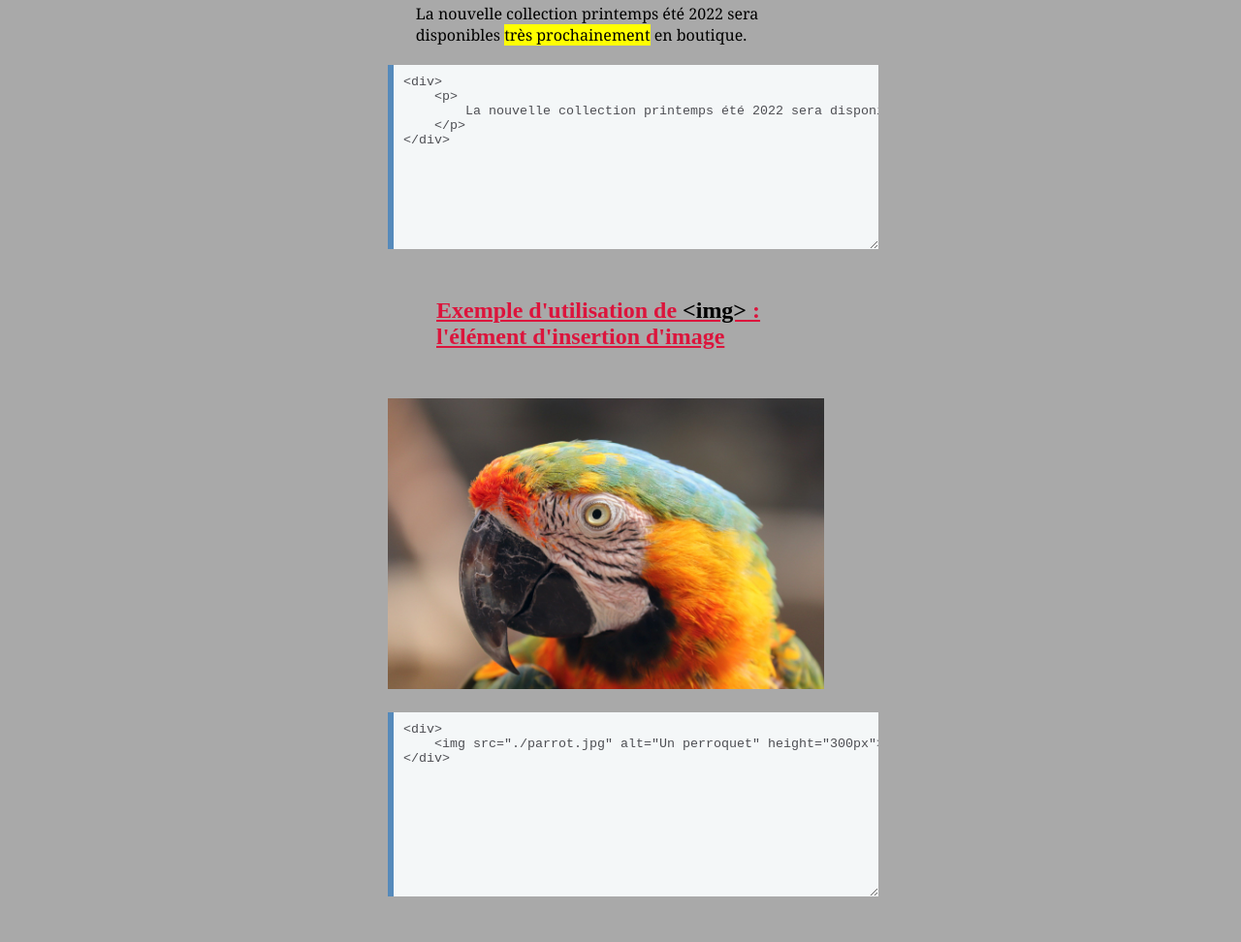
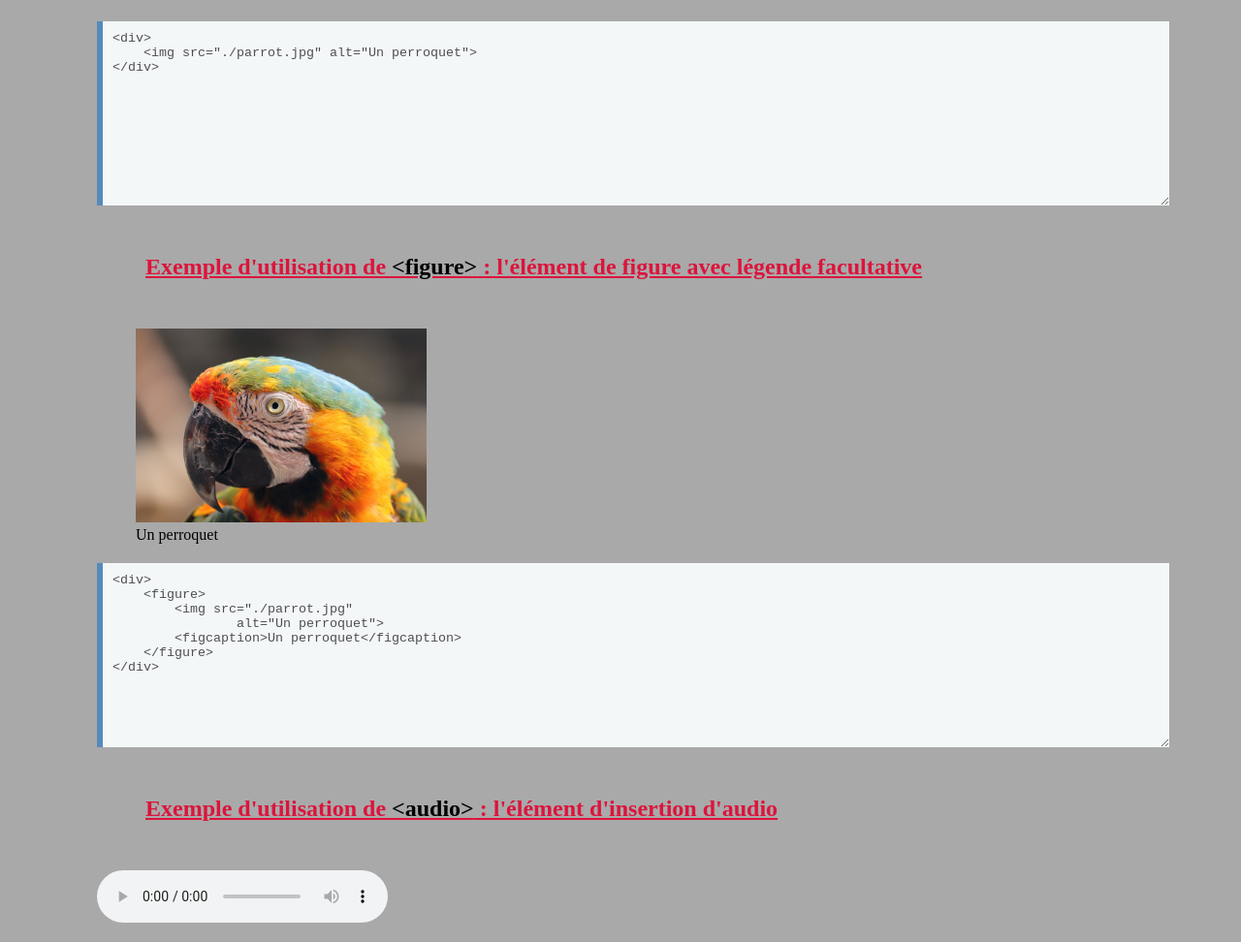
Before and after one commit to Anthony-AGTN/html-css, a plain HTML site: page index.html in a window 1280 px wide. Shown: the part 4377-5349 px from the top of the page at 97% size. Drawn offline with Linux system fonts and the light colour scheme.

Commit message:
correction margin and padding

```diff
--- a/index.html
+++ b/index.html
@@ -221,12 +221,12 @@
             <h2>Exemple d'utilisation de <em>&lt;img&gt;</em> : l'élément d'insertion d'image</h2>
         </div>
         <div>
-            <img src="./parrot.jpg" alt="Un perroquet" height="300px">
+            <img src="./parrot.jpg" alt="Un perroquet">
         </div>
         <div>
             <textarea readonly wrap="off" class="textarea1">
 <div>
-    <img src="./parrot.jpg" alt="Un perroquet" height="300px">
+    <img src="./parrot.jpg" alt="Un perroquet">
 </div>
             </textarea>
         </div>
@@ -239,7 +239,7 @@
         <div>
             <figure>
                 <img src="./parrot.jpg"
-                     alt="Un perroquet" height="300px">
+                     alt="Un perroquet">
                 <figcaption>Un perroquet</figcaption>
             </figure>
         </div>
@@ -248,7 +248,7 @@
 <div>
     <figure>
         <img src="./parrot.jpg"
-                alt="Un perroquet" height="300px">
+                alt="Un perroquet">
         <figcaption>Un perroquet</figcaption>
     </figure>
 </div>
--- a/style.css
+++ b/style.css
@@ -1,11 +1,15 @@
 body {
-    margin: 30px 200px;
-    padding: 30px 200px;
+    margin: 30px 20px;
+    padding: 30px 20px;
     background-color: darkgray;
 }
 h2 em {
     color: black;
     font-style: normal;
+}
+img {
+    max-width: 300px;
+    width: 95%;
 }
 #title_sheet {
     text-align: center;
@@ -88,7 +92,7 @@ header {
 .nav_menu li a {
     text-decoration: none;
     font-family: GRECOromanLubedWrestling;
-    font-size: 1.8em;
+    font-size: 1.5em;
     color: black;
 }
 .nav_menu li a:hover {
@@ -111,3 +115,12 @@ font-family: monospace;
     padding: 10px;
     width: 100%;
 }
+
+@media screen and (min-width: 768px) {
+
+    body{
+        max-width: 1080px;
+        margin-left: auto;
+        margin-right: auto;
+    }
+}
```
Lines whose indentation alone changed are shown as unchanged.
